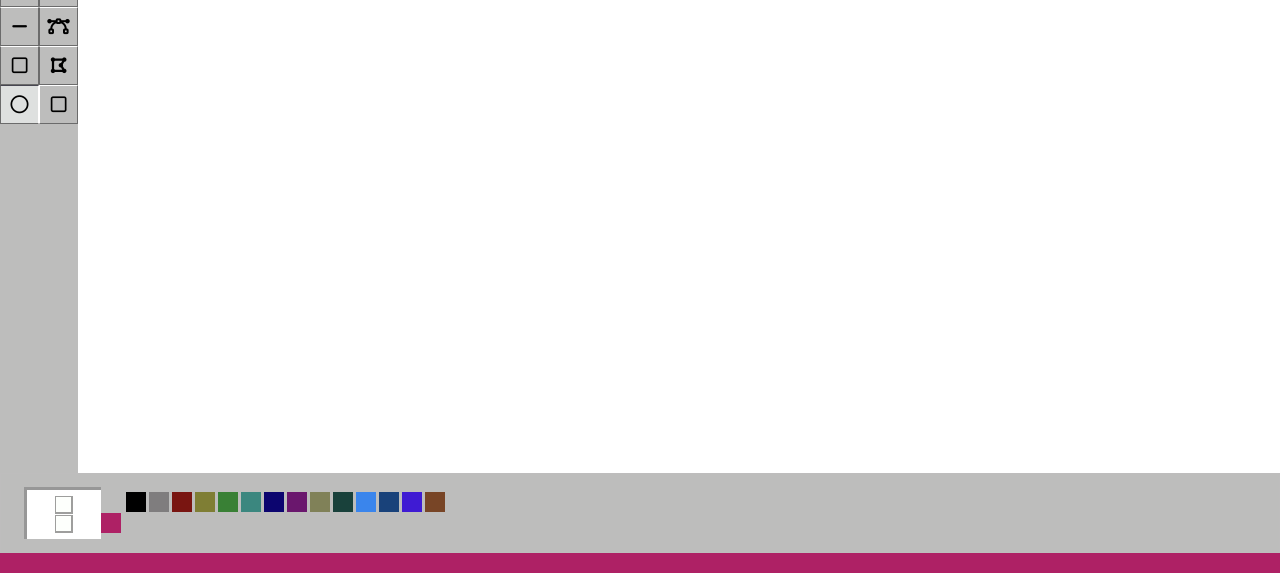
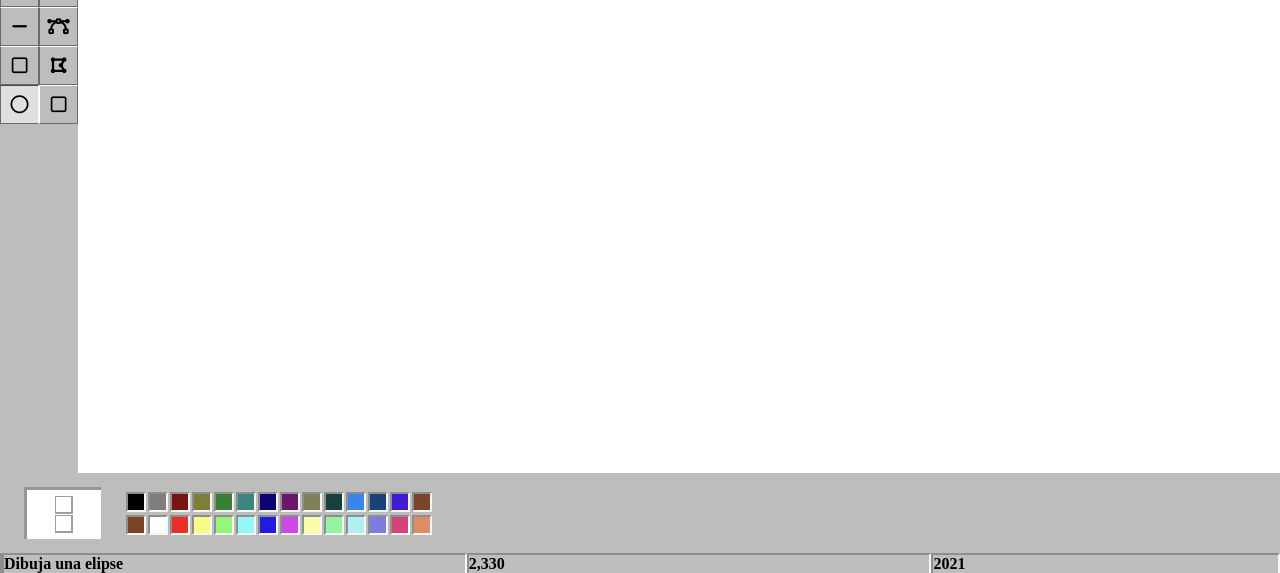
Before and after one commit to johannamahecha2023/LayoutPaintCSS, a plain HTML site: page index.html in a window 1280 px wide. Shown: the part 227-800 px from the top of the page. Drawn offline with Linux system fonts and the light colour scheme.

Commit message:
finalizacion de la segunda fila de colores, y ultima fila de elipse

```diff
--- a/css/layout.css
+++ b/css/layout.css
@@ -350,10 +350,16 @@
    grid-area: palettemultiple;
    display: flex;
    flex-direction: row;
-   gap: 3px;
+   gap: 2px;
    margin-left: 25px;
 }
- #color1,#color2,#color3,#color4,#color5,#color6,#color7,#color8,#color9,#color10,#color11,#color12,#color13,#color14{
+ #color1,#color2,#color3,#color4,#color5,#color6,#color7,#color8,#color9,#color10,#color11,#color12,#color13,#color14,#color15,#color16,#color17,
+ #color18,#color19,#color20,#color21,#color22,#color23,#color24,#color25,#color26,#color27,#color28
+ {
+    border-right: 2px solid#F6F6F6;
+    border-bottom: 2px solid#F6F6F6;
+    border-top:2px solid #8E8E8E ;
+    border-left:2px solid #8E8E8E ;
     width:20px;
     height: 20px;
  }
@@ -399,14 +405,85 @@
  #color14{
     background:#784526;
  }
+ #color15{
+    background:#784526;
+ }
+ #color16{
+    background:#FEFEFE;
+ }
+ #color17{
+    background:#E53229;
+ }
+ #color18{
+    background:#F8FB85;
+ }
+ #color19{
+    background:#96F67B;
+ }
+ #color20{
+    background:#96F7FA;
+ }
+ #color21{
+    background:#211CDD;
+ }
+ #color22{
+    background:#CF47E7;
+ }
+ #color23{
+    background:#F9FCA9;
+ }
+ #color24{
+    background:#95F4A1;
+ }
+ #color25{
+    background:#AFF1F2;
+ }
+ #color26{
+    background:#7F7CE1;
+ }
+ #color27{
+    background:#D24574;
+ }
+ #color28{
+    background:#DD8C65;
+ }
  .color{
-    width:20px;
-    height: 20px;
-    background: #ae2165;
+    margin-top: 3px;
+    margin-bottom: 1px;
+    font-size: 3px;
+    grid-area: color;
     display: flex;
     flex-direction: row;
+    gap: 2px;
+    margin-left: 25px;
  }
 .elipse {
-    background: #ae2165;
+    background: #BEBEBD;
     grid-area: elipse;
+    display: grid;
+    border-left:2px solid #8E8E8E ;
+    font-weight: bold;
+    grid-template:100%/0.4fr 0.4fr 0.3fr;
+    grid-template-areas:
+    "dibuja caracter ano";
+
 }
+
+.dibuja{
+    grid-area: dibuja;
+    border-right: 2px solid#F6F6F6;
+    border-top:2px solid #8E8E8E ;
+    border-left:2px solid #8E8E8E ;
+}
+.caracter{
+    grid-area: caracter;
+    border-right: 2px solid#F6F6F6;
+    border-top:2px solid #8E8E8E ;
+    border-left:2px solid #8E8E8E ;
+}
+.ano{
+    grid-area: ano;
+    border-right: 2px solid#F6F6F6;
+    border-top:2px solid #8E8E8E ;
+    border-left:2px solid #8E8E8E ;
+}
--- a/index.html
+++ b/index.html
@@ -81,24 +81,28 @@
             <div id="color14"></div>
           </div>
           <div class="color">
-            <div class="color15"></div>
-            <div class="color16"></div>
-            <div class="color17"></div>
-            <div class="color18"></div>
-            <div class="color19"></div>
-            <div class="color20"></div>
-            <div class="color21"></div>
-            <div class="color22"></div>
-            <div class="color23"></div>
-            <div class="color24"></div>
-            <div class="color25"></div>
-            <div class="color26"></div>
-            <div class="color27"></div>
-            <div class="color28"></div>
+            <div id="color15"></div>
+            <div id="color16"></div>
+            <div id="color17"></div>
+            <div id="color18"></div>
+            <div id="color19"></div>
+            <div id="color20"></div>
+            <div id="color21"></div>
+            <div id="color22"></div>
+            <div id="color23"></div>
+            <div id="color24"></div>
+            <div id="color25"></div>
+            <div id="color26"></div>
+            <div id="color27"></div>
+            <div id="color28"></div>
           </div>
         </div>
       </div>
-      <div class="elipse"></div>
+      <div class="elipse">
+        <div class="dibuja">Dibuja una elipse</div>
+        <div class="caracter">2,330</div>
+        <div class="ano">2021</div>
+      </div>
     </div>
   </body>
 </html>
```
